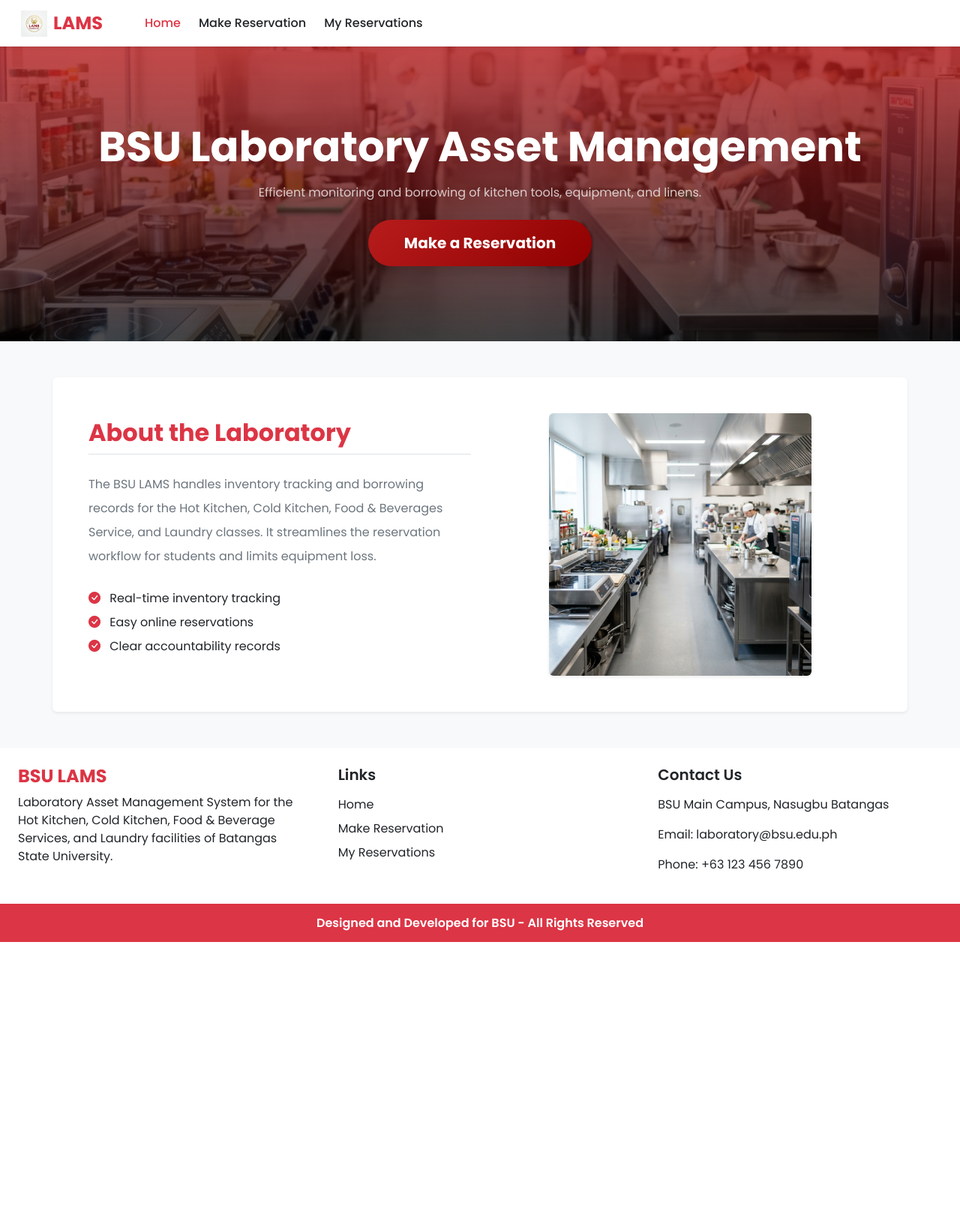
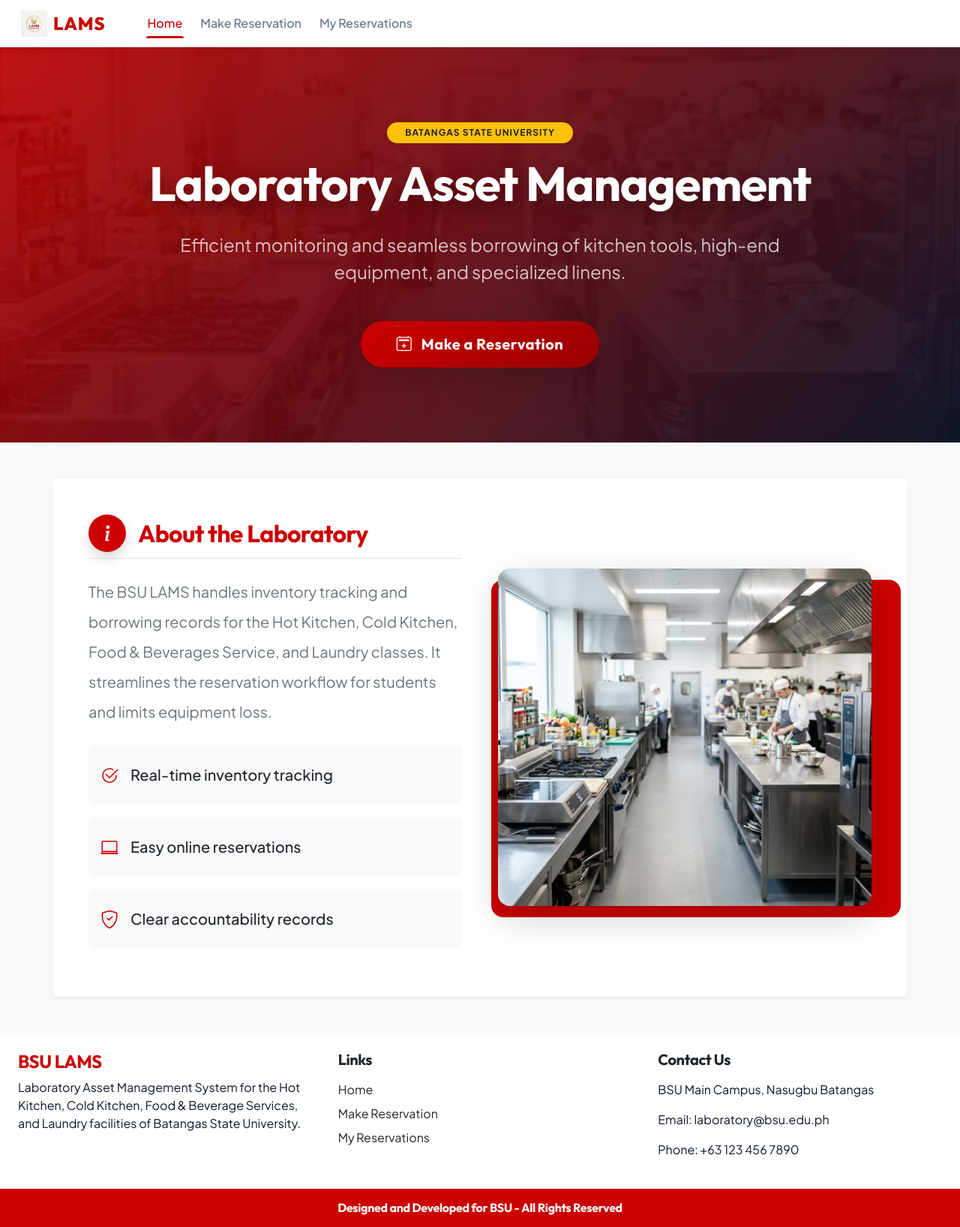
Before and after one commit to theavengergeo6-hub/BSU_LAMS, a PHP site: page / in a window 1280 px wide. Shown: the whole page at 75% size. Before the commit the page ends 1256 px from the top, so only its background shows below. Run offline with PHP 8.4, Linux system fonts and the light colour scheme; some libraries are stand-ins or nearby versions.

Commit message:
UI Overhaul: Added lively animations, modern typography, glassmorphism, and fresh colors.

```diff
--- a/assets/css/style.css
+++ b/assets/css/style.css
@@ -1,214 +1,326 @@
+@import url('https://fonts.googleapis.com/css2?family=Outfit:wght@300;400;500;600;700;800&family=Plus+Jakarta+Sans:wght@400;500;600;700&display=swap');
+
 :root {
-    --bsu-red: #b71c1c;
-    --bsu-red-hover: #d32f2f;
-    --light-bg: #f8f9fa;
-    --dark-text: #212529;
+    --bsu-red: #cc0000;
+    --bsu-red-dark: #990000;
+    --bsu-red-light: #ffcccc;
+    --accent: #fcd34d;
+    --bg-color: #f4f6f9;
+    --text-main: #0f172a;
+    --text-muted: #64748b;
+    --card-bg: #ffffff;
+    --shadow-sm: 0 4px 6px -1px rgba(0, 0, 0, 0.05), 0 2px 4px -1px rgba(0, 0, 0, 0.03);
+    --shadow-md: 0 10px 15px -3px rgba(0, 0, 0, 0.08), 0 4px 6px -2px rgba(0, 0, 0, 0.04);
+    --shadow-lg: 0 20px 25px -5px rgba(0, 0, 0, 0.1), 0 10px 10px -5px rgba(0, 0, 0, 0.04);
+    --shadow-hover: 0 25px 30px -5px rgba(204, 0, 0, 0.15), 0 15px 15px -5px rgba(204, 0, 0, 0.05);
+    --border-radius: 16px;
+    --transition: all 0.3s cubic-bezier(0.4, 0, 0.2, 1);
 }
 
 body {
-    font-family: 'Poppins', sans-serif;
-    background-color: var(--light-bg);
-    color: var(--dark-text);
+    font-family: 'Plus Jakarta Sans', sans-serif;
+    background-color: var(--bg-color);
+    color: var(--text-main);
+    overflow-x: hidden;
 }
 
-/* Typography */
 h1, h2, h3, h4, h5, h6 {
-    font-weight: 600;
+    font-family: 'Outfit', sans-serif;
+    font-weight: 700;
+    letter-spacing: -0.02em;
 }
 
-/* Custom Buttons */
-.btn-primary, .btn-danger {
-    background: linear-gradient(135deg, var(--bsu-red), #900000);
-    border: none;
-    border-radius: 50px;
-    padding: 10px 24px;
-    font-weight: 500;
-    transition: all 0.3s ease;
+/* Navbar */
+.navbar {
+    background: rgba(255, 255, 255, 0.9) !important;
+    backdrop-filter: blur(12px);
+    -webkit-backdrop-filter: blur(12px);
+    border-bottom: 1px solid rgba(0,0,0,0.05);
+    transition: var(--transition);
+}
+.navbar-brand {
+    font-family: 'Outfit', sans-serif;
+    font-weight: 800 !important;
+    text-transform: uppercase;
+    letter-spacing: 1px;
+}
+.nav-link {
+    font-weight: 600;
+    color: var(--text-muted) !important;
+    position: relative;
+    padding: 0.5rem 1rem;
+    transition: var(--transition);
+}
+.nav-link:hover, .nav-link.active {
+    color: var(--bsu-red) !important;
+}
+.nav-link::after {
+    content: '';
+    position: absolute;
+    width: 0;
+    height: 3px;
+    bottom: 0;
+    left: 50%;
+    background-color: var(--bsu-red);
+    transition: var(--transition);
+    transform: translateX(-50%);
+    border-radius: 3px 3px 0 0;
+}
+.nav-link:hover::after, .nav-link.active::after {
+    width: 80%;
 }
 
+/* Buttons */
+.btn {
+    border-radius: 50px;
+    padding: 12px 28px;
+    font-weight: 600;
+    letter-spacing: 0.5px;
+    transition: var(--transition);
+    font-family: 'Outfit', sans-serif;
+}
+.btn-primary, .btn-danger {
+    background: linear-gradient(135deg, var(--bsu-red), var(--bsu-red-dark));
+    border: none;
+    color: white;
+    box-shadow: 0 4px 15px rgba(204, 0, 0, 0.3);
+}
 .btn-primary:hover, .btn-danger:hover {
-    background: linear-gradient(135deg, var(--bsu-red-hover), var(--bsu-red));
+    background: linear-gradient(135deg, #e60000, #b30000);
+    transform: translateY(-3px) scale(1.02);
+    box-shadow: 0 8px 25px rgba(204, 0, 0, 0.4);
+    color: white;
+}
+.btn-outline-danger {
+    border: 2px solid var(--bsu-red);
+    color: var(--bsu-red);
+    background: transparent;
+}
+.btn-outline-danger:hover {
+    background: var(--bsu-red);
+    color: white;
+    box-shadow: 0 8px 25px rgba(204, 0, 0, 0.3);
+    transform: translateY(-3px);
+}
+.btn-secondary {
+    background: white;
+    color: var(--text-muted);
+    border: 1px solid #e2e8f0;
+}
+.btn-secondary:hover {
+    background: #f8fafc;
+    color: var(--text-main);
     transform: translateY(-2px);
-    box-shadow: 0 4px 10px rgba(183, 28, 28, 0.3);
+    box-shadow: var(--shadow-sm);
+}
+.btn-success {
+    background: linear-gradient(135deg, #10b981, #059669);
+    border: none;
+    box-shadow: 0 4px 15px rgba(16, 185, 129, 0.3);
+}
+.btn-success:hover {
+    transform: translateY(-3px) scale(1.02);
+    box-shadow: 0 8px 25px rgba(16, 185, 129, 0.4);
 }
 
-.btn-secondary {
-    border-radius: 50px;
-    padding: 10px 24px;
-    font-weight: 500;
-    background-color: #6c757d;
-    transition: all 0.3s ease;
-}
-
-.btn-secondary:hover {
-    transform: translateY(-2px);
-    box-shadow: 0 4px 10px rgba(108, 117, 125, 0.3);
-}
 
 /* Cards */
 .card, .custom-card {
     border: none;
-    border-radius: 12px;
-    box-shadow: 0 4px 15px rgba(0, 0, 0, 0.05);
-    transition: transform 0.3s ease, box-shadow 0.3s ease;
-    background: #fff;
+    border-radius: var(--border-radius);
+    background: var(--card-bg);
+    box-shadow: var(--shadow-sm);
+    transition: var(--transition);
     overflow: hidden;
+    position: relative;
+    z-index: 1;
 }
-
 .card:hover, .custom-card:hover {
-    transform: translateY(-5px);
-    box-shadow: 0 10px 25px rgba(0, 0, 0, 0.1);
+    transform: translateY(-8px);
+    box-shadow: var(--shadow-hover);
+    z-index: 2;
 }
-
 .card-img-top {
     height: 180px;
     object-fit: cover;
     border-bottom: 3px solid var(--bsu-red);
+    transition: transform 0.5s ease;
+}
+.card:hover .card-img-top {
+    transform: scale(1.05);
 }
 
-/* Form Inputs */
+/* Inputs */
 .form-control, .form-select {
-    border-radius: 8px;
-    border: 1px solid #ced4da;
-    padding: 12px 15px;
-    transition: all 0.3s ease;
+    border-radius: 12px;
+    border: 2px solid #e2e8f0;
+    padding: 14px 20px;
+    font-size: 1rem;
+    background-color: #f8fafc;
+    transition: var(--transition);
+    color: var(--text-main);
+}
+.form-control:focus, .form-select:focus {
+    border-color: var(--bsu-red);
+    background-color: white;
+    box-shadow: 0 0 0 4px rgba(204, 0, 0, 0.1);
 }
 
-.form-control:focus, .form-select:focus {
-    border-color: var(--bsu-red);
-    box-shadow: 0 0 0 0.25rem rgba(183, 28, 28, 0.25);
-}
-
-/* Progress Steps UI */
+/* Step Progress */
 .step-progress {
     display: flex;
     justify-content: space-between;
     align-items: center;
     position: relative;
-    margin-bottom: 2rem;
+    margin: 2rem auto 3rem;
+    max-width: 800px;
 }
-
 .step-progress::before {
     content: '';
     position: absolute;
     top: 50%;
     left: 0;
     width: 100%;
-    height: 3px;
-    background-color: #e9ecef;
+    height: 4px;
+    background-color: #e2e8f0;
     z-index: 1;
     transform: translateY(-50%);
+    border-radius: 4px;
 }
-
 .step-item {
     position: relative;
     z-index: 2;
-    background: #fff;
-    width: 40px;
-    height: 40px;
+    background: white;
+    width: 48px;
+    height: 48px;
     border-radius: 50%;
     display: flex;
     justify-content: center;
     align-items: center;
-    font-weight: 600;
-    color: #6c757d;
-    border: 3px solid #e9ecef;
-    transition: all 0.3s ease;
+    font-weight: 700;
+    color: var(--text-muted);
+    border: 4px solid #e2e8f0;
+    transition: var(--transition);
+    font-family: 'Outfit', sans-serif;
+    font-size: 1.1rem;
 }
-
 .step-item.active {
     border-color: var(--bsu-red);
     background-color: var(--bsu-red);
-    color: #fff;
-    box-shadow: 0 0 0 5px rgba(183, 28, 28, 0.2);
+    color: white;
+    box-shadow: 0 0 0 6px rgba(204, 0, 0, 0.2);
+    transform: scale(1.1);
+}
+.step-item.completed {
+    border-color: var(--bsu-red);
+    background-color: var(--bsu-red);
+    color: white;
 }
 
-.step-item.completed {
-    border-color: var(--bsu-red);
-    background-color: #fff;
-    color: var(--bsu-red);
+/* Utilities */
+.hover-lift {
+    transition: var(--transition);
+}
+.hover-lift:hover {
+    transform: translateY(-5px);
+    box-shadow: var(--shadow-md);
+    background-color: white !important;
+}
+
+/* Hero Section */
+.hero-wrapper {
+    position: relative;
+    overflow: hidden;
+}
+.hero-bg {
+    animation: gentle-zoom 20s infinite alternate cubic-bezier(0.4, 0, 0.2, 1);
+}
+@keyframes gentle-zoom {
+    0% { transform: scale(1); }
+    100% { transform: scale(1.1); }
+}
+
+/* Animations */
+.fade-in-up {
+    animation: fadeInUp 0.8s cubic-bezier(0.16, 1, 0.3, 1) forwards;
+    opacity: 0;
+    transform: translateY(30px);
+}
+@keyframes fadeInUp {
+    to {
+        opacity: 1;
+        transform: translateY(0);
+    }
+}
+.fade-in {
+    animation: fadeIn 0.8s ease forwards;
+    opacity: 0;
+}
+@keyframes fadeIn {
+    to { opacity: 1; }
+}
+.stagger-1 { animation-delay: 0.1s; }
+.stagger-2 { animation-delay: 0.2s; }
+.stagger-3 { animation-delay: 0.3s; }
+.stagger-4 { animation-delay: 0.4s; }
+
+/* Tables */
+.table {
+    border-collapse: separate;
+    border-spacing: 0;
+    width: 100%;
+}
+.table thead th {
+    background-color: #f8fafc;
+    color: var(--text-muted);
+    font-weight: 700;
+    text-transform: uppercase;
+    font-size: 0.85rem;
+    letter-spacing: 0.5px;
+    border-bottom: 2px solid #e2e8f0;
+    padding: 16px;
+}
+.table tbody tr {
+    transition: var(--transition);
+    background-color: white;
+}
+.table tbody td {
+    padding: 16px;
+    vertical-align: middle;
+    border-bottom: 1px solid #f1f5f9;
+}
+.table tbody tr:hover {
+    background-color: #f8fafc;
+    transform: scale(1.005);
+    box-shadow: var(--shadow-sm);
+    z-index: 10;
+    position: relative;
+    border-radius: 8px;
+}
+
+/* Badges */
+.badge {
+    padding: 0.5em 1em;
+    border-radius: 30px;
+    font-weight: 600;
+    letter-spacing: 0.5px;
+}
+
+/* Loader */
+.loader-overlay {
+    background: rgba(255, 255, 255, 0.9);
+    backdrop-filter: blur(5px);
+}
+.spinner-border.text-danger {
+    color: var(--bsu-red) !important;
 }
 
 /* Modals */
 .modal-content {
-    border-radius: 12px;
+    border-radius: var(--border-radius);
     border: none;
-    box-shadow: 0 15px 35px rgba(0, 0, 0, 0.2);
+    box-shadow: 0 25px 50px -12px rgba(0, 0, 0, 0.25);
 }
 
-.modal-backdrop.show {
-    opacity: 0.6;
-    backdrop-filter: blur(5px);
-}
-
-/* Tables */
-.table {
-    vertical-align: middle;
-}
-
-.table th {
-    background-color: #f8f9fa;
-    color: #495057;
-    font-weight: 600;
-    border-bottom: 2px solid #dee2e6;
-}
-
-.table-striped tbody tr:nth-of-type(odd) {
-    background-color: rgba(0, 0, 0, 0.02);
-}
-
-.table-hover tbody tr:hover {
-    background-color: rgba(183, 28, 28, 0.05);
-    transition: background-color 0.2s ease;
-}
-
-/* Alert/Toasts */
-.custom-alert {
-    position: fixed;
-    top: 20px;
-    right: 20px;
-    z-index: 1050;
-    min-width: 300px;
-    box-shadow: 0 4px 12px rgba(0, 0, 0, 0.1);
-    border-radius: 8px;
-    border: none;
-}
-
-/* Loading Spinner */
-.loader-overlay {
-    position: fixed;
-    top: 0; left: 0; right: 0; bottom: 0;
-    background: rgba(255, 255, 255, 0.8);
-    z-index: 9999;
-    display: flex;
-    justify-content: center;
-    align-items: center;
-}
-
-.spinner-border.text-danger {
-    color: var(--bsu-red) !important;
-}
-
-/* Animations */
-@keyframes fadeIn {
-    from { opacity: 0; transform: translateY(10px); }
-    to { opacity: 1; transform: translateY(0); }
-}
-
-.fade-in-up {
-    animation: fadeIn 0.5s ease-out forwards;
-}
-
-/* Responsive Overrides */
-@media (max-width: 768px) {
-    .btn-primary, .btn-danger, .btn-secondary {
-        width: 100%;
-        margin-bottom: 10px;
-    }
-
-    .step-item {
-        width: 30px;
-        height: 30px;
-        font-size: 14px;
-    }
-}
+.text-danger { color: var(--bsu-red) !important; }
+.bg-danger { background-color: var(--bsu-red) !important; filter: none; }
--- a/index.php
+++ b/index.php
@@ -2,36 +2,52 @@
 require('inc/header.php');
 ?>
 <!-- Hero Section -->
-<div class="container-fluid px-0 mb-5 relative">
-    <div style="background: linear-gradient(rgba(183, 28, 28, 0.8), rgba(0, 0, 0, 0.7)), url('assets/images/placeholder.png') center/cover; padding: 100px 0;">
-        <div class="container text-center text-white fade-in-up">
-            <h1 class="display-4 fw-bold mb-3">BSU Laboratory Asset Management</h1>
-            <p class="mb-4 opacity-75">Efficient monitoring and borrowing of kitchen tools, equipment, and linens.</p>
-            <div>
-                <a href="<?= BASE_URL ?>/reserve.php" class="btn btn-primary btn-lg px-5 py-3 fw-bold shadow">
-                    Make a Reservation
-                </a>
-            </div>
+<div class="container-fluid px-0 mb-5 hero-wrapper" style="min-height: 60vh; display: flex; align-items: center; position: relative; background: #000;">
+    <div class="hero-bg" style="position: absolute; top:0; left:0; width: 100%; height: 100%; background: url('<?= BASE_URL ?>/assets/images/placeholder.png') center/cover; opacity: 0.5;"></div>
+    <div style="position: absolute; top:0; left:0; width: 100%; height: 100%; background: linear-gradient(135deg, rgba(204, 0, 0, 0.85) 0%, rgba(15, 23, 42, 0.9) 100%); z-index: 1;"></div>
+    <div class="container text-center text-white" style="position: relative; z-index: 2; padding: 100px 0;">
+        <span class="badge bg-warning text-dark mb-3 px-4 py-2 fw-bold text-uppercase rounded-pill shadow-sm fade-in-up stagger-1" style="letter-spacing: 1px;">Batangas State University</span>
+        <h1 class="display-3 fw-bold mb-4 fade-in-up stagger-2" style="text-shadow: 0 10px 20px rgba(0,0,0,0.3);">Laboratory Asset Management</h1>
+        <p class="mb-5 opacity-75 fs-4 fw-light mx-auto fade-in-up stagger-3" style="max-width: 800px;">Efficient monitoring and seamless borrowing of kitchen tools, high-end equipment, and specialized linens.</p>
+        <div class="fade-in-up" style="animation-delay: 0.4s;">
+            <a href="<?= BASE_URL ?>/reserve.php" class="btn btn-primary btn-lg px-5 py-3 fw-bold shadow-lg fs-5">
+                <i class="bi bi-calendar2-plus me-2"></i> Make a Reservation
+            </a>
         </div>
     </div>
 </div>
 
 <!-- Information Section -->
-<div class="container mb-5 p-5 bg-white rounded shadow-sm custom-card">
-    <div class="row align-items-center">
+<div class="container mb-5 p-5 bg-white rounded shadow-sm custom-card border-0 fade-in-up stagger-1">
+    <div class="row align-items-center g-5">
         <div class="col-md-6 mb-4 mb-md-0">
-            <h2 class="fw-bold mb-4 text-danger border-bottom pb-2">About the Laboratory</h2>
-            <p class="text-secondary lh-lg mb-4">
+            <div class="d-flex align-items-center mb-4 pb-2 border-bottom">
+                <div class="bg-danger text-white rounded-circle d-flex justify-content-center align-items-center me-3 shadow" style="width: 50px; height: 50px;">
+                    <i class="bi bi-info-lg fs-3"></i>
+                </div>
+                <h2 class="fw-bold m-0 text-danger">About the Laboratory</h2>
+            </div>
+            <p class="text-secondary lh-lg mb-4 fs-5">
                 The BSU LAMS handles inventory tracking and borrowing records for the Hot Kitchen, Cold Kitchen, Food & Beverages Service, and Laundry classes. It streamlines the reservation workflow for students and limits equipment loss.
             </p>
-            <ul class="list-unstyled lh-lg">
-                <li><i class="bi bi-check-circle-fill text-danger me-2"></i> Real-time inventory tracking</li>
-                <li><i class="bi bi-check-circle-fill text-danger me-2"></i> Easy online reservations</li>
-                <li><i class="bi bi-check-circle-fill text-danger me-2"></i> Clear accountability records</li>
+            <ul class="list-unstyled lh-lg mt-4">
+                <li class="mb-3 d-flex align-items-center p-3 rounded bg-light hover-lift transition">
+                    <i class="bi bi-check2-circle text-danger fs-4 me-3"></i>
+                    <span class="fs-5 fw-medium text-dark">Real-time inventory tracking</span>
+                </li>
+                <li class="mb-3 d-flex align-items-center p-3 rounded bg-light hover-lift transition">
+                    <i class="bi bi-laptop text-danger fs-4 me-3"></i>
+                    <span class="fs-5 fw-medium text-dark">Easy online reservations</span>
+                </li>
+                <li class="mb-3 d-flex align-items-center p-3 rounded bg-light hover-lift transition">
+                    <i class="bi bi-shield-check text-danger fs-4 me-3"></i>
+                    <span class="fs-5 fw-medium text-dark">Clear accountability records</span>
+                </li>
             </ul>
         </div>
-        <div class="col-md-6 text-center">
-            <img src="<?= BASE_URL ?>/assets/images/placeholder.png" alt="Lab Setup" class="img-fluid rounded shadow-sm" style="max-height: 350px; object-fit: cover;">
+        <div class="col-md-6 text-center position-relative">
+            <div class="position-absolute w-100 h-100 bg-danger rounded-4 opacity-10" style="top: 15px; left: 15px; z-index: 0;"></div>
+            <img src="<?= BASE_URL ?>/assets/images/placeholder.png" alt="Lab Setup" class="img-fluid rounded-4 shadow-lg position-relative" style="z-index: 1; max-height: 450px; object-fit: cover; width: 100%;">
         </div>
     </div>
 </div>
--- a/reserve.php
+++ b/reserve.php
@@ -227,7 +227,7 @@ function loadItems(catId) {
                 let bgClass = item.available_quantity <= 0 ? 'bg-light opacity-75' : '';
 
                 let cardHTML = `
-                <div class="col-md-6 mb-4">
+                <div class="col-md-6 mb-4 fade-in-up">
                     <div class="card h-100 shadow-sm border-0 ${bgClass} custom-card">
                         <img src="${img}" class="card-img-top" onerror="this.src='assets/images/placeholder.png'" style="height:150px;object-fit:cover;">
                         <div class="card-body p-3">
```
